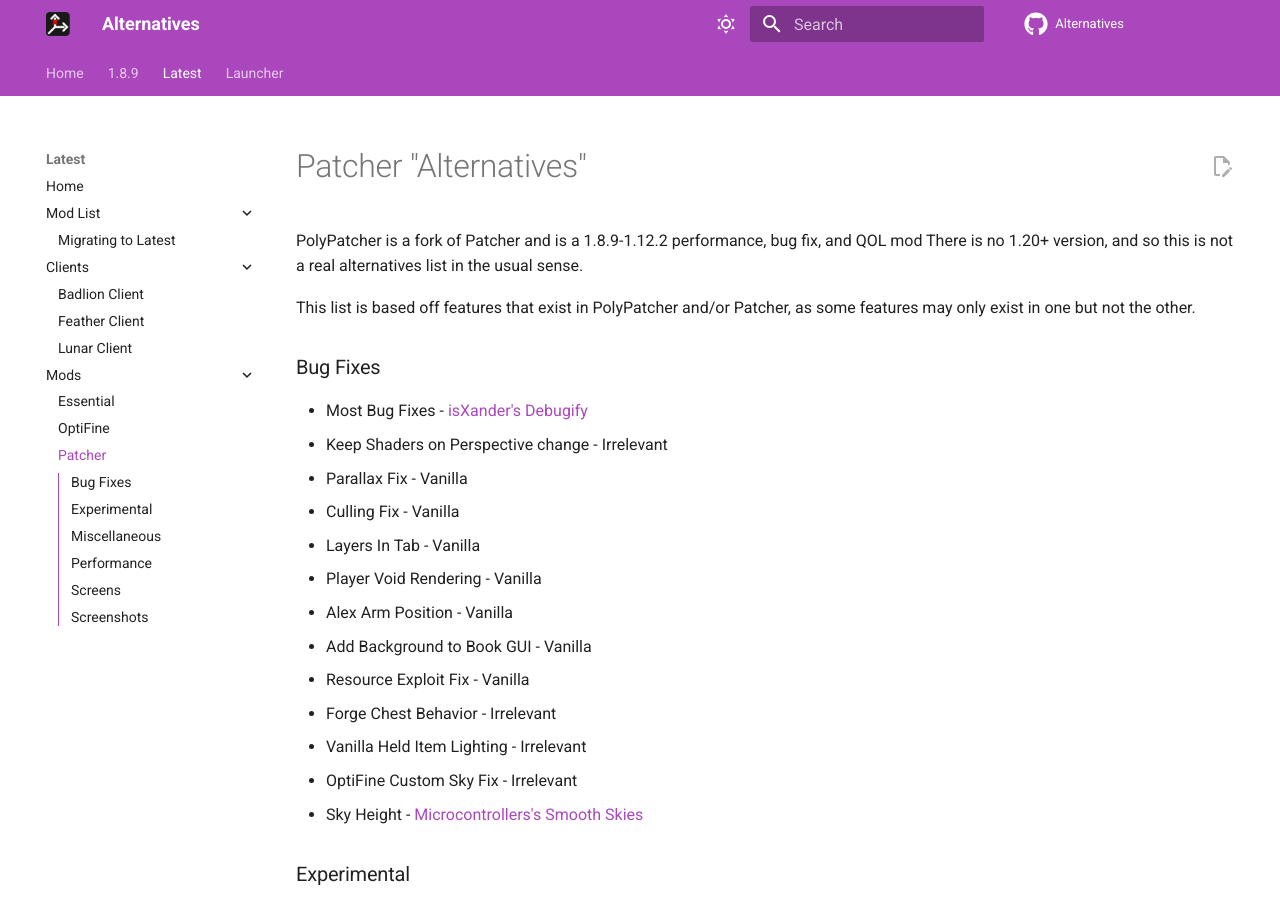
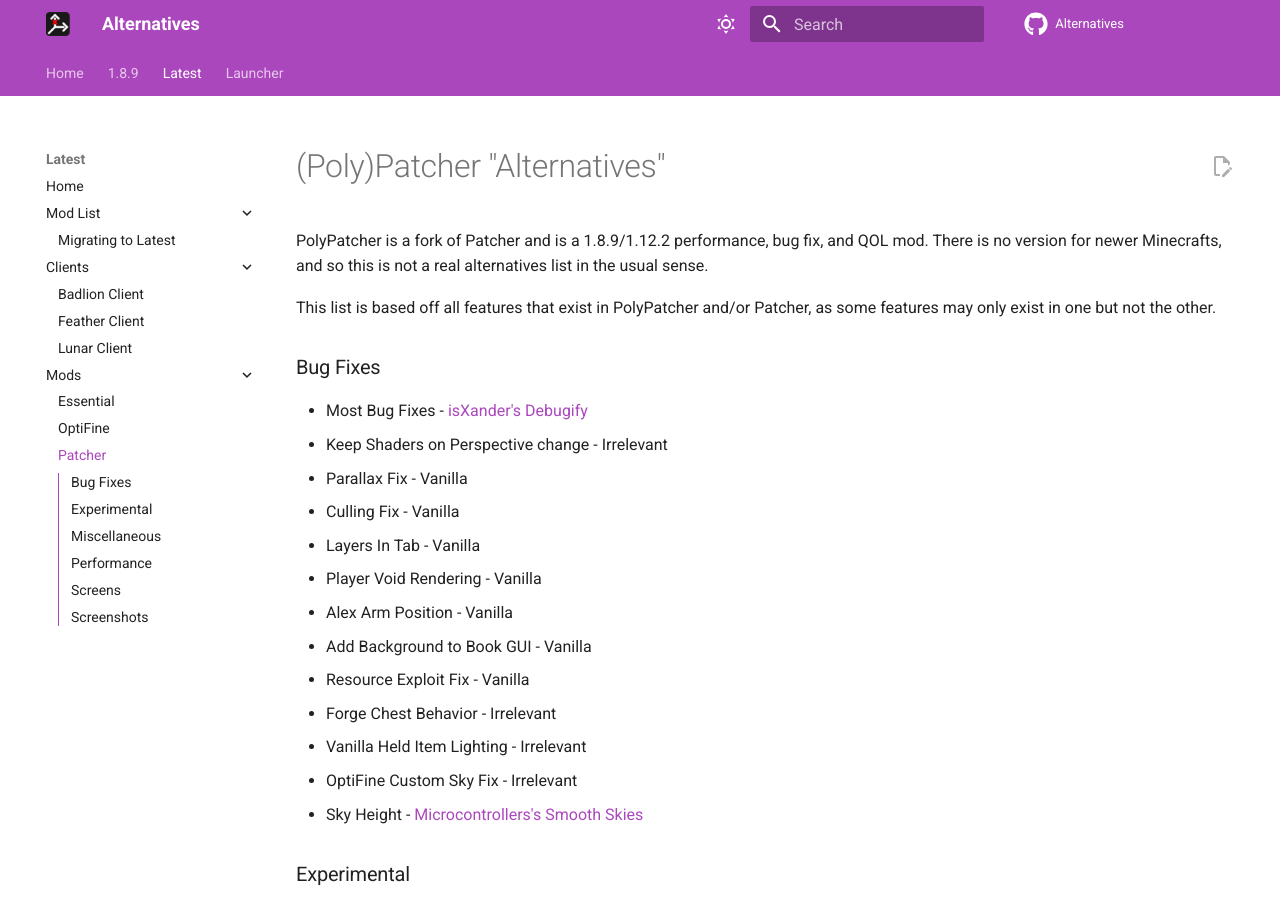
Before and after one commit to MicrocontrollersDev/Alternatives, an MkDocs documentation site: the page built from docs/latest/patcher.md, in a window 1280 px wide and 900 px high. Built offline with MkDocs 1.6.1 and Material for MkDocs 9.7.7, drawn with Linux system fonts in a browser that asks for light colours; comment, search, counter and statistics services are not loaded.

Commit message:
update patcher description

```diff
--- a/docs/latest/patcher.md
+++ b/docs/latest/patcher.md
@@ -1,9 +1,9 @@
-# Patcher "Alternatives"
+# (Poly)Patcher "Alternatives"
 
-PolyPatcher is a fork of Patcher and is a 1.8.9-1.12.2 performance, bug fix, and QOL mod
-There is no 1.20+ version, and so this is not a real alternatives list in the usual sense.
+PolyPatcher is a fork of Patcher and is a 1.8.9/1.12.2 performance, bug fix, and QOL mod.
+There is no version for newer Minecrafts, and so this is not a real alternatives list in the usual sense.
 
-This list is based off features that exist in PolyPatcher and/or Patcher, as some features may only exist in one but not the other.
+This list is based off all features that exist in PolyPatcher and/or Patcher, as some features may only exist in one but not the other.
 
 ### Bug Fixes
 
```
